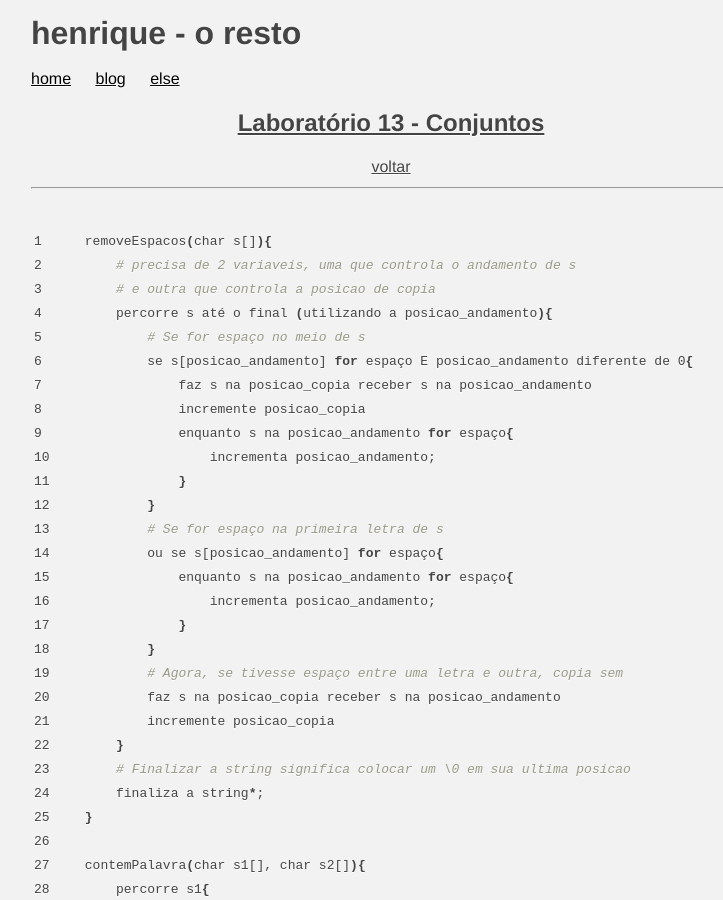
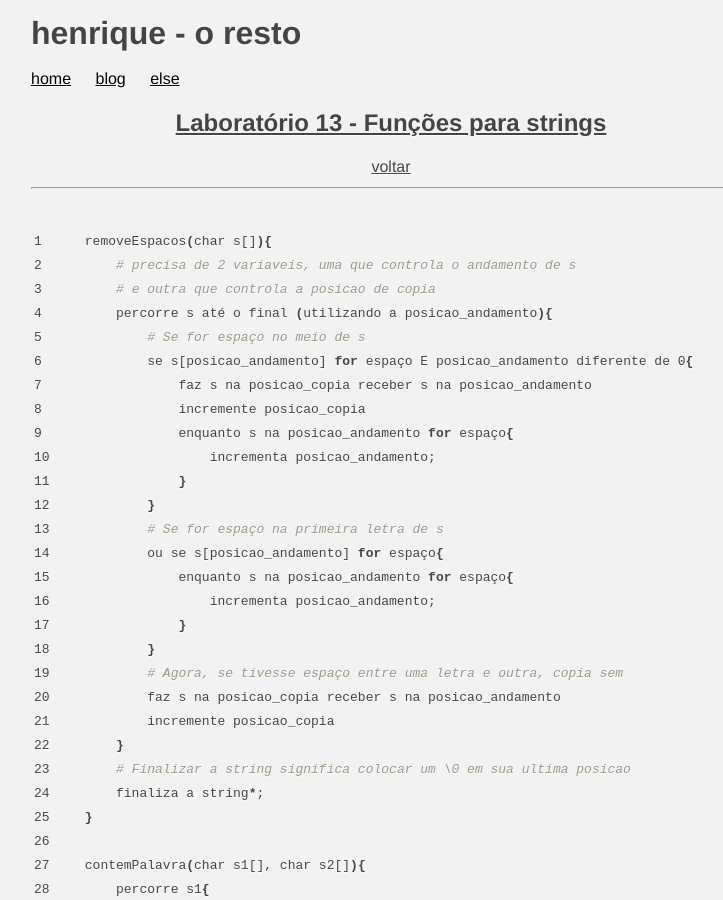
Before and after one commit to faciolihenrique/henriquefacioli.github.io, a Jekyll site: the page built from else/mc102/1s2016/pseudo13.md, in a window 1280 px wide and 900 px high. Shown: the whole window, without its empty margins (249-972 px from the left). Built offline with Jekyll 4.4.1, drawn with Linux system fonts in a browser that asks for light colours.

Commit message:
Errata do nome

```diff
--- a/else/mc102/1s2016/pseudo13.md
+++ b/else/mc102/1s2016/pseudo13.md
@@ -1,7 +1,7 @@
 ---
 layout: code
 title: henrique - o resto
-postName: <a href="https://susy.ic.unicamp.br:9999/mc102ij/13/enunc.html">Laboratório 13 - Conjuntos</a>
+postName: <a href="https://susy.ic.unicamp.br:9999/mc102ij/13/enunc.html">Laboratório 13 - Funções para strings</a>
 anterior: ../
 ---
 
```
